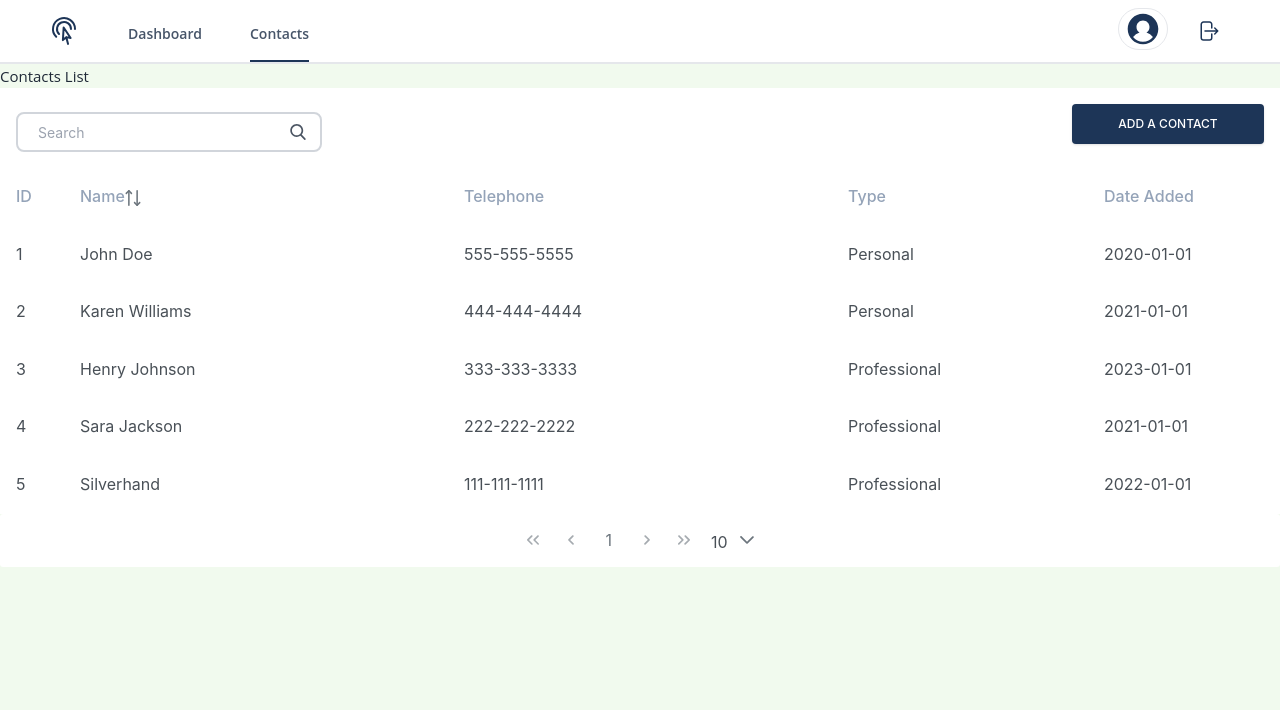
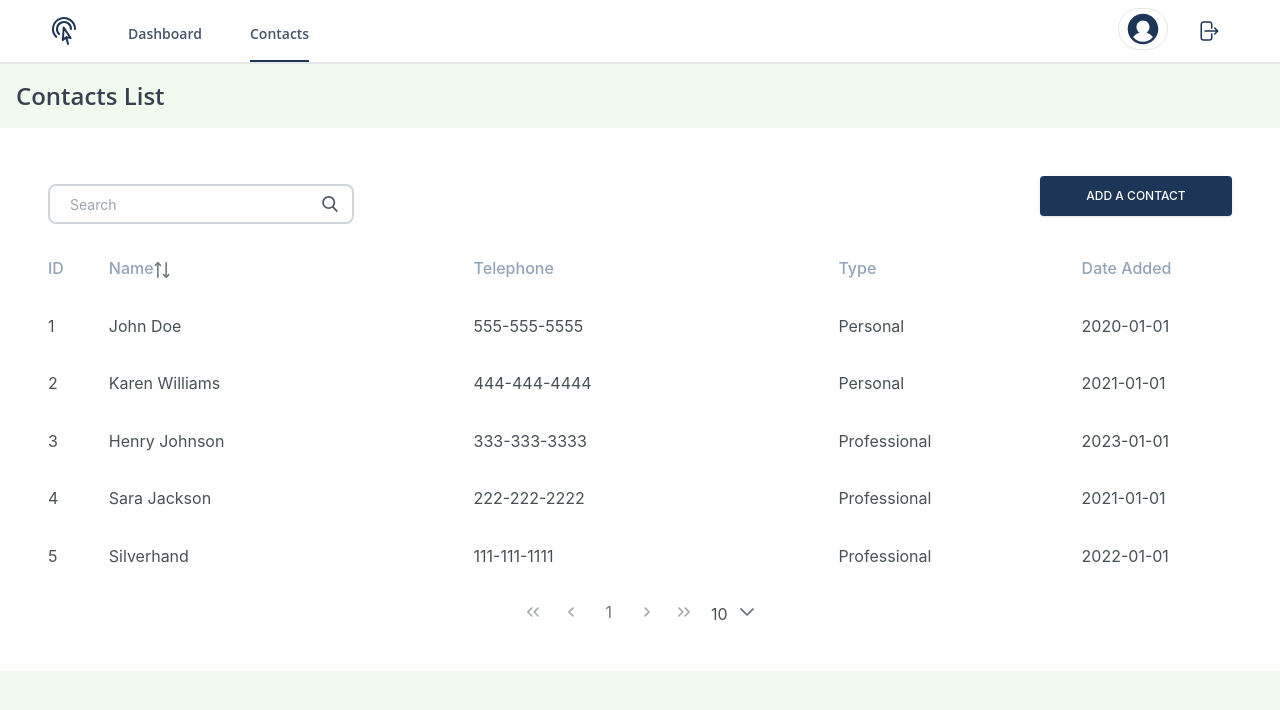
Before and after one commit to takinur/leveling, a Vue app: page /contacts in a window 1280 px wide. Shown: the top 710 px of the page. Built offline with nearby package versions, Linux system fonts and the light colour scheme.

Commit message:
Spacing - Contacts

```diff
--- a/src/views/ContactListView.vue
+++ b/src/views/ContactListView.vue
@@ -61,8 +61,8 @@ function filteredList() {
 
 <template>
   <div class="w-full">
-    <h1 class="text-gray-800">Contacts List</h1>
-    <div class="w-full">
+    <h1 class="text-gray-700 my-4 pl-4 text-2xl font-semibold">Contacts List</h1>
+    <div class="w-full p-8 bg-white">
       <DataTable
         :value="filteredList()"
         tableStyle="min-width: 50rem"
```
